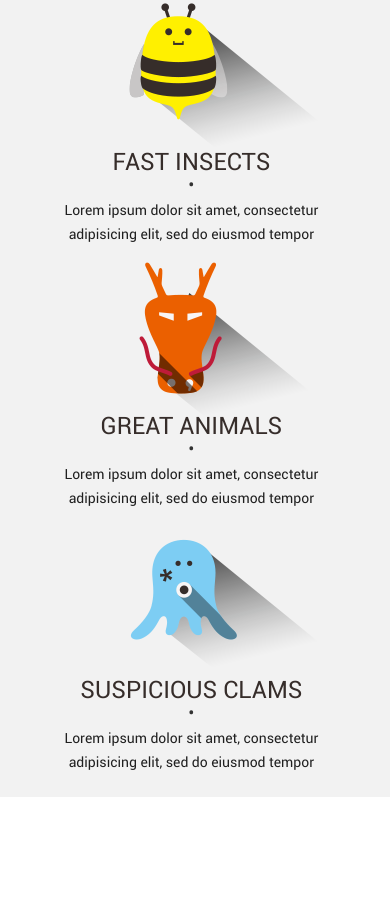
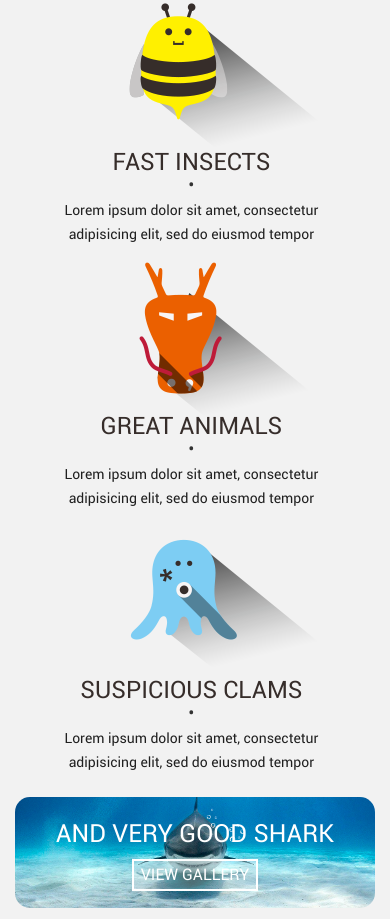
Before and after one commit to inspirrrada/Oceanarium.app, a plain HTML site: page index.html in a window 390 px wide. Shown: the part 1863-2782 px from the top of the page. Before the commit the page ends 2660 px from the top, so only its background shows below. Drawn offline with Linux system fonts and the light colour scheme.

Commit message:
screen 3

```diff
--- a/css/styles.css
+++ b/css/styles.css
@@ -222,6 +222,51 @@ h3 {
 	color: #202020;
 }
 
+main .screen-3 {
+	padding: 0 0 3% 0;
+}
+
+.gallery-preview {
+	text-align: center;
+	position: relative;
+}
+
+.gallery-preview img {
+	border-radius: 15px;
+}
+
+.gallery-preview .gallery-text {
+	position: absolute;
+	top: 0;
+	left: 0;
+	bottom: 0;
+	right: 0;
+	margin: auto;
+}
+
+.gallery-preview button {
+	font-size: 18px;
+	line-height: 24px;
+	color: white;
+	text-transform: uppercase;
+	border: 2px solid white;
+	padding: 1% 2%;
+	background-color: rgba(255,255,255, 0.3);
+}
+
+.gallery-preview button:hover {
+	background-color: rgba(0,0,0, 0.3);
+}
+
+.screen-3 h2 {
+	font-size: 48px;
+	line-height: 24px;
+	color: white;
+	text-transform: uppercase;
+	font-weight: normal;
+	margin: 13% 0 7% 0;
+}
+
 
 @media (max-width: 1200px) {
 	nav li a {
@@ -274,6 +319,13 @@ h3 {
 }
 
 
+@media (max-width: 1199px) {
+
+	.animal-text h3 {
+		font-size: 28px;
+	}
+
+}
 
 @media (max-width: 1020px) {
 	h1 {
@@ -325,6 +377,30 @@ h3 {
 	nav li {
 		font-size: 16px;
 	}
+
+	.screen-3 h2 {
+		margin: 9% 0 7% 0;
+	}
+}
+
+@media (max-width: 660px) {
+	.header-text-wrap img {
+		min-height: 300px;
+	}
+
+	.header-text h3 {
+		font-size: 35px;
+		line-height: 45px;
+	}
+
+	.screen-3 h2 {
+		font-size: 35px;
+		line-height: 40px;
+	}
+
+	.screen-3 h2 {
+		margin: 6% 0 6% 0;
+	}
 }
 
 @media (max-width: 600px) {
@@ -345,6 +421,18 @@ h3 {
 	}
 }
 
+@media (max-width: 554px) {
+	.header-text-wrap img {
+		min-height: 400px;
+	}
+
+	.header-text {
+		top: 5%;
+	}
+
+
+}
+
 @media (max-width: 465px) {
 	h1 {
 		font-size: 50px;
@@ -355,50 +443,19 @@ h3 {
 	header h2 {
 		font-size: 35px;
 	}
-}
 
-@media (max-width: 350px) {
-	h1 {
-		font-size: 40px;
+	.screen-3 h2 {
+		font-size: 30px;
+		line-height: 35px;
 	}
 
-	header h2 {
-		font-size: 20px;
+	.screen-3 h2 {
+		margin: 6% 0 3% 0;
 	}
 
-	.animal-img img {
-		left: 35%;
-	}
-}
-
-@media (max-width: 280px) {
-	h1 {
-		font-size: 30px;
-	}
-
-	header h2 {
-		font-size: 20px;
-	}
-}
-
-@media (max-width: 660px) {
-	.header-text-wrap img {
-		min-height: 300px;
-	}
-
-	.header-text h3 {
-		font-size: 35px;
-		line-height: 45px;
-	}
-}
-
-@media (max-width: 554px) {
-	.header-text-wrap img {
-		min-height: 400px;
-	}
-
-	.header-text {
-		top: 5%;
+	.gallery-preview button {
+		font-size: 16px;
+		line-height: 20px;
 	}
 }
 
@@ -423,6 +480,35 @@ h3 {
 	.header-text p {
 		font-size: 16px;
 		line-height: 25px;
+	}
+
+	.screen-3 h2 {
+		font-size: 25px;
+		line-height: 30px;
+	}
+}
+
+@media (max-width: 350px) {
+	h1 {
+		font-size: 40px;
+	}
+
+	header h2 {
+		font-size: 20px;
+	}
+
+	.animal-img img {
+		left: 35%;
+	}
+
+	.screen-3 h2 {
+		font-size: 20px;
+		line-height: 20px;
+	}
+
+	.gallery-preview button {
+		font-size: 14px;
+		line-height: 18px;
 	}
 }
 
@@ -452,6 +538,16 @@ h3 {
 
 }
 
+@media (max-width: 280px) {
+	h1 {
+		font-size: 30px;
+	}
+
+	header h2 {
+		font-size: 20px;
+	}
+}
+
 @media (max-width: 243px) {
 	nav li {
 		display: block;
--- a/index.html
+++ b/index.html
@@ -121,6 +121,15 @@
 					</div>
 				</div>
 			</div>
+			<div class="screen-3">
+				<div class="gallery-preview">
+					<img src="img/bg-gallery-shark.jpg" alt="Shark">
+					<div class="gallery-text">
+						<h2>and very good shark</h2>
+						<button>View gallery</button>
+					</div>
+				</div>
+			</div>
 
 
 		</div>
```
